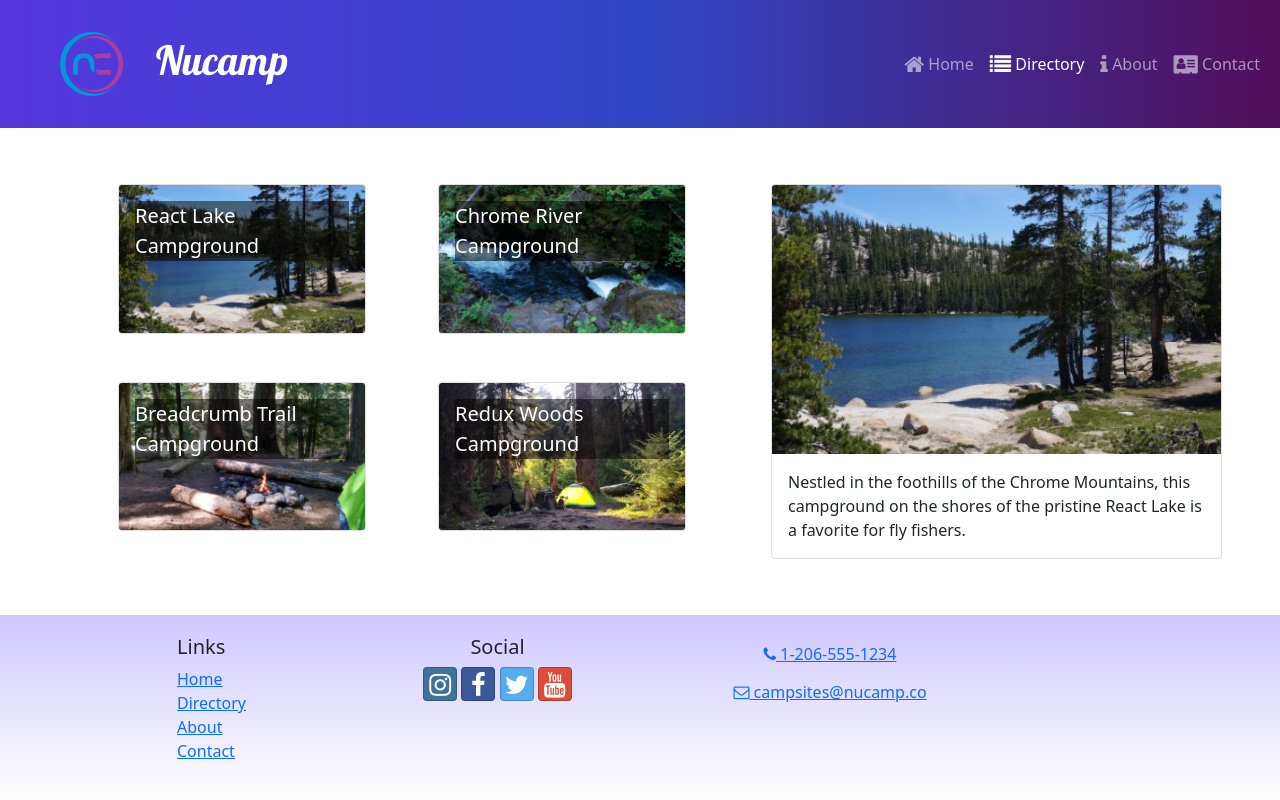
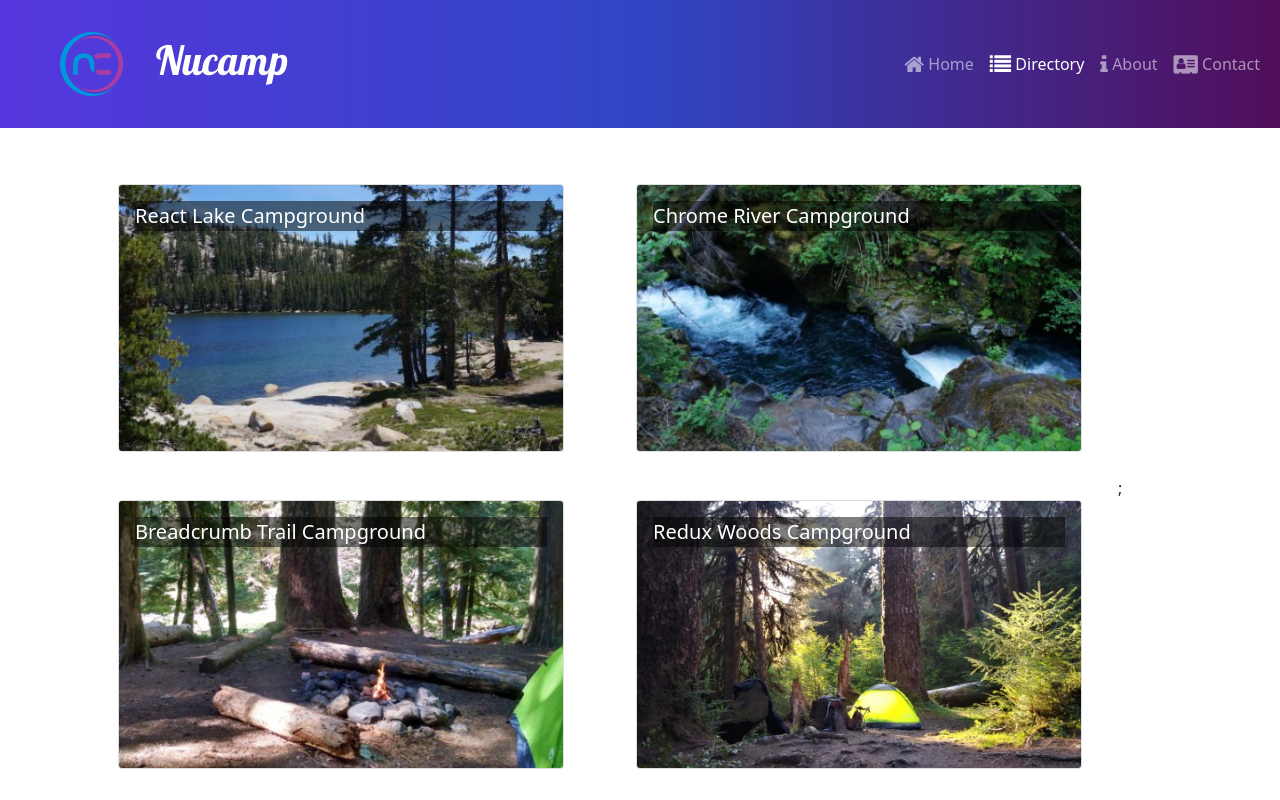
Before and after one commit to kaseyknudsen/nuCampSiteUsingReact, a React (Create React App) app: page /directory in a window 1280 px wide. Shown: the top 800 px of the page. Built offline with nearby package versions, Linux system fonts and the light colour scheme.

Commit message:
CampsiteDetailPage with useParams

```diff
--- a/src/App.js
+++ b/src/App.js
@@ -6,6 +6,7 @@
 import Footer from './components/Footer';
 import HomePage from './pages/HomePage';
 import ContactPage from './pages/ContactPage';
+import CampsiteDetailPage from './pages/CampsiteDetailPage';
 
 
 
@@ -17,6 +18,9 @@
           <Route path='/' element={<HomePage />} />
           <Route path='contact' element={<ContactPage />} />
           <Route path='directory' element={<CampsitesDirectoryPage />} />
+          <Route path='directory/:campsiteId'
+            element={<CampsiteDetailPage />}
+          />
         </Routes>
         <Footer />
     </div>
--- a/src/features/campsites/CampsiteCard.js
+++ b/src/features/campsites/CampsiteCard.js
@@ -1,9 +1,10 @@
 import {Card, CardImg, CardImgOverlay, CardTitle} from 'reactstrap';
-import { CAMPSITES } from '../../app/shared/CAMPSITES';
+import { Link } from 'react-router-dom';
 
 const CampsiteCard = ({campsite}) => {
-    const {image, name} = campsite;
+    const {id, image, name} = campsite;
     return (
+        <Link to={`${id}`}>
             <Card>
                 <CardImg
                     width='100%'
@@ -14,6 +15,7 @@
                     <CardTitle>{name}</CardTitle>
                 </CardImgOverlay>
             </Card>
+        </Link>
     );
 }
 
--- a/src/features/campsites/CampsitesList.js
+++ b/src/features/campsites/CampsitesList.js
@@ -2,27 +2,22 @@
 import CampsiteCard from './CampsiteCard';
 import { selectAllCampsites } from './campsitesSlice'
 
-const CampsitesList = ({ setCampsiteID }) => {
+const CampsitesList = () => {
     const campsites = selectAllCampsites();
     return (
         <Row className='ms-auto'>
-            {
-                campsites.map(
-                    (campsite) => {
+            {campsites.map((campsite) => {
                         return (
                             //campsite.id is coming from CAMPSITE component
-                            <Col md='5'
-                            className='m-4'
-                            key={campsite.id}
-                            onClick={() => setCampsiteID(campsite.id)}>
-                            <CampsiteCard campsite={campsite} />
+                            <Col md='5' className='m-4' key={campsite.id}>
+                                <CampsiteCard campsite={campsite} />
                             </Col>
                         );
                     }
                 )
-            }
+            };
         </Row>
-    )
-}
+    );
+};
 
 export default CampsitesList;
--- a/src/features/campsites/campsitesSlice.js
+++ b/src/features/campsites/campsitesSlice.js
@@ -6,8 +6,9 @@
     return CAMPSITES;
 }
 
+//parseInt() turns an string into an integer
 export const selectCampsiteById = (id) => {
-    return CAMPSITES.find((campsite) => campsite.id === id);
+    return CAMPSITES.find((campsite) => campsite.id === parseInt(id));
 }
 
 export const selectFeaturedCampsite = () => {
--- /dev/null
+++ b/src/pages/CampsiteDetailPage.js
@@ -0,0 +1,20 @@
+import { Container, Row } from "reactstrap";
+import { useParams } from "react-router-dom";
+import { selectCampsiteById } from "../features/campsites/campsitesSlice";
+import CampsiteDetail from "../features/campsites/CampsiteDetail";
+
+const CampsiteDetailPage = () => {
+    const { campsiteId } = useParams();
+    const campsite = selectCampsiteById(campsiteId);
+
+    return (
+        <Container>
+            <Row>
+                <CampsiteDetail campsite={campsite} />
+            </Row>
+        </Container>
+    );
+
+};
+
+export default CampsiteDetailPage;
--- a/src/pages/campsitesDirectoryPage.js
+++ b/src/pages/campsitesDirectoryPage.js
@@ -1,25 +1,13 @@
-import { useState } from "react";
-import { Container, Row, Col } from "reactstrap";
-import CampsiteDetail from '../features/campsites/CampsiteDetail';
+import { Container } from "reactstrap";
 import CampsitesList from '../features/campsites/CampsitesList';
-import { selectCampsiteById } from "../features/campsites/campsitesSlice";
+
 
 const CampsitesDirectoryPage = () => {
-    const [campsiteID, setCampsiteID] = useState(0);
-    const selectedCampsite = selectCampsiteById(campsiteID);
-
     return (
         <Container>
-            <Row>
-                <Col sm='5' md='7'>
-                    <CampsitesList setCampsiteID={setCampsiteID}/>
-                </Col>
-                <Col sm='7' md='5'>
-                    <CampsiteDetail campsite={selectedCampsite} />
-                </Col>
-            </Row>
+            <CampsitesList />
         </Container>
-    )
-}
+    );
+};
 
 export default CampsitesDirectoryPage;
```
Lines whose indentation alone changed are shown as unchanged.
